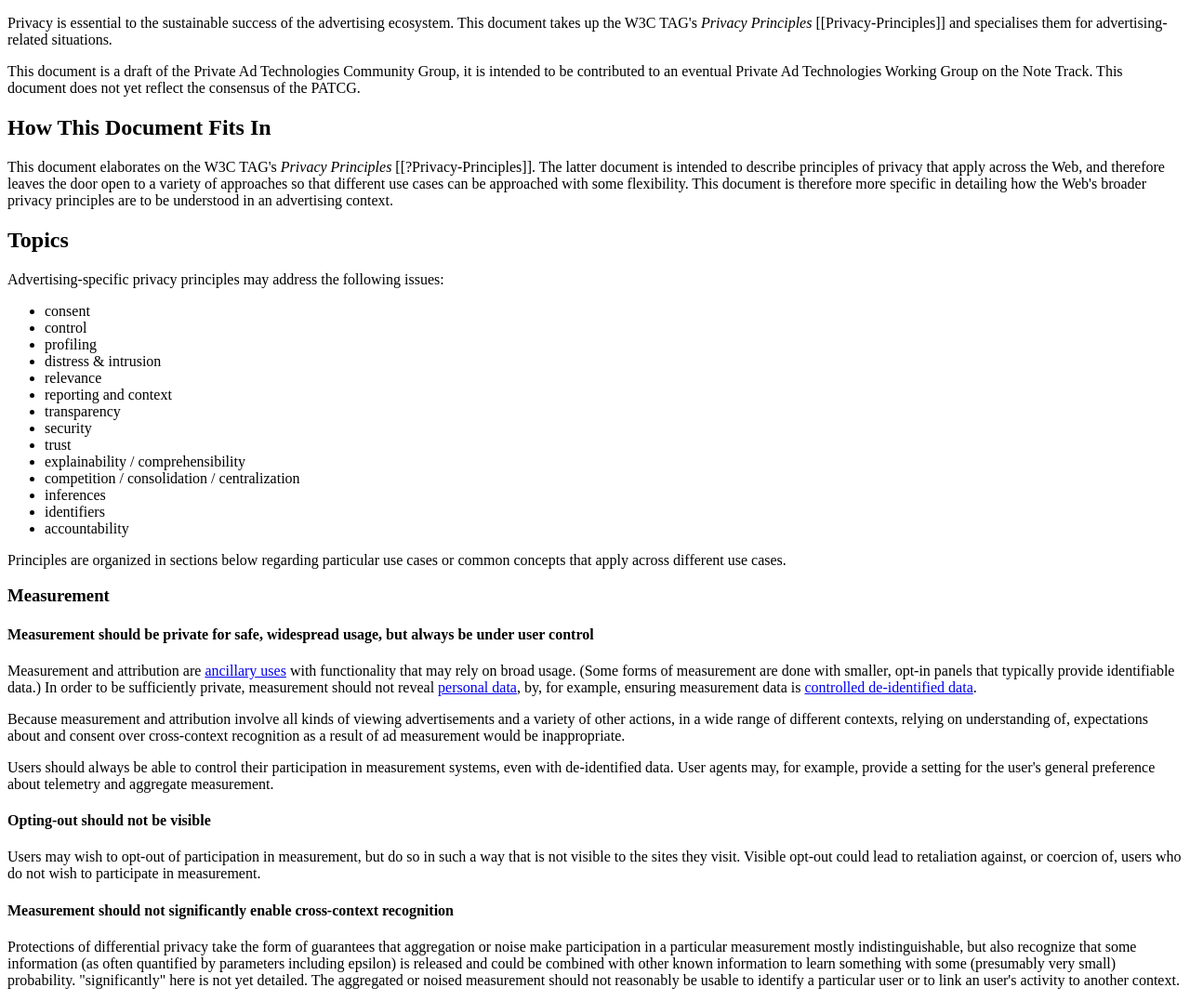
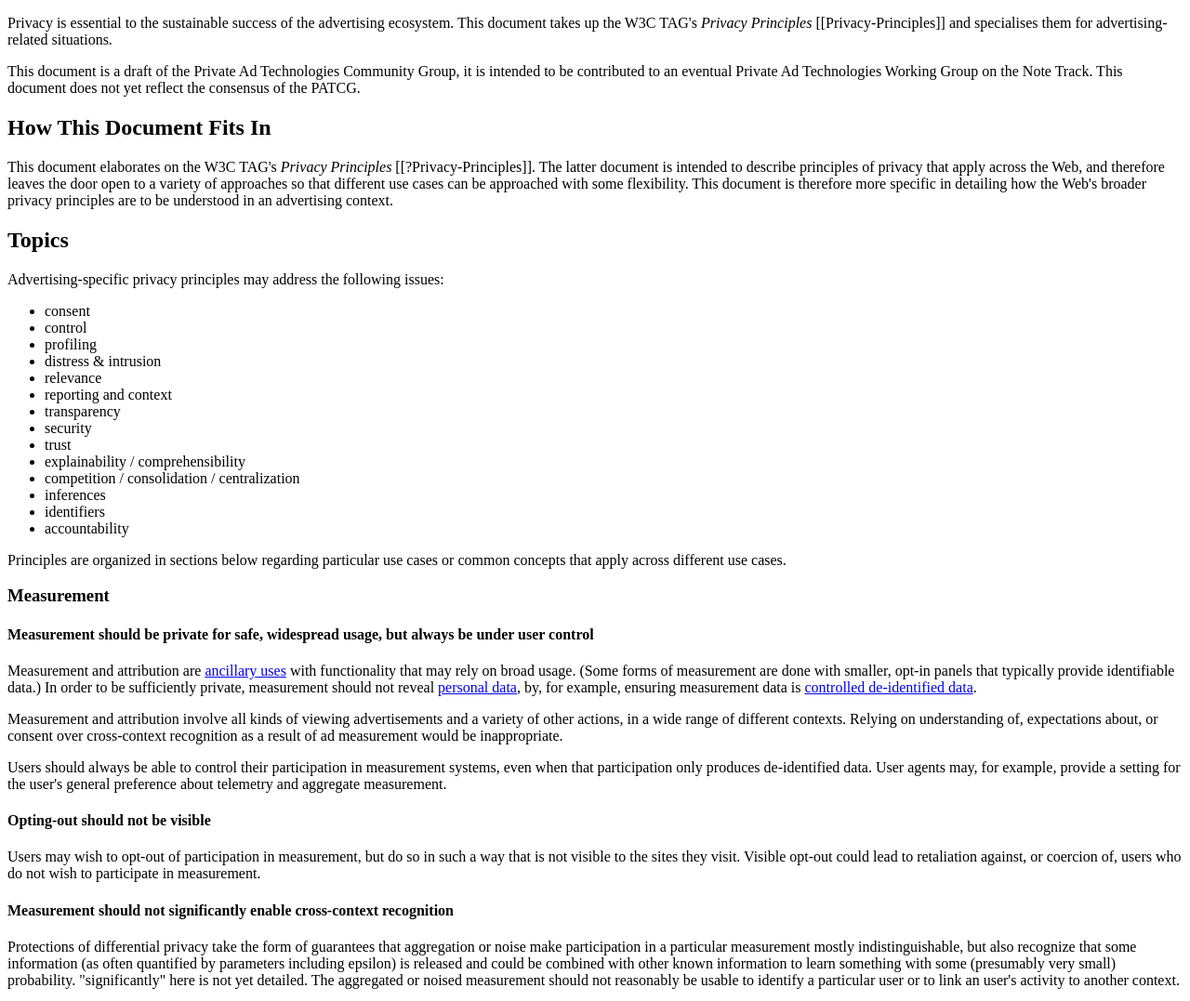
Before and after one commit to patcg/docs-and-reports, a plain HTML site: page principles/index.html in a window 1280 px wide. Shown: the top 1077 px of the page at 93% size. Drawn offline with Linux system fonts and the light colour scheme.

Commit message:
Apply suggestions from code review
thanks Martin

Co-authored-by: Martin Thomson <mt@lowentropy.net>

```diff
--- a/principles/index.html
+++ b/principles/index.html
@@ -86,9 +86,9 @@
 
       <p>Measurement and attribution are <a href="https://w3ctag.github.io/privacy-principles/#dfn-ancillary-use">ancillary uses</a> with functionality that may rely on broad usage. (Some forms of measurement are done with smaller, opt-in panels that typically provide identifiable data.) In order to be sufficiently private, measurement should not reveal <a href="https://w3ctag.github.io/privacy-principles/#dfn-data">personal data</a>, by, for example, ensuring measurement data is <a href="https://w3ctag.github.io/privacy-principles/#dfn-controlled-de-identified-data">controlled de-identified data</a>.</p>
 
-      <p>Because measurement and attribution involve all kinds of viewing advertisements and a variety of other actions, in a wide range of different contexts, relying on understanding of, expectations about and consent over cross-context recognition as a result of ad measurement would be inappropriate.</p>
+      <p>Measurement and attribution involve all kinds of viewing advertisements and a variety of other actions, in a wide range of different contexts. Relying on understanding of, expectations about, or consent over cross-context recognition as a result of ad measurement would be inappropriate.</p>
 
-      <p>Users should always be able to control their participation in measurement systems, even with de-identified data. User agents may, for example, provide a setting for the user's general preference about telemetry and aggregate measurement.</p>
+      <p>Users should always be able to control their participation in measurement systems, even when that participation only produces de-identified data. User agents may, for example, provide a setting for the user's general preference about telemetry and aggregate measurement.</p>
     </section>
 
     <section>
```
